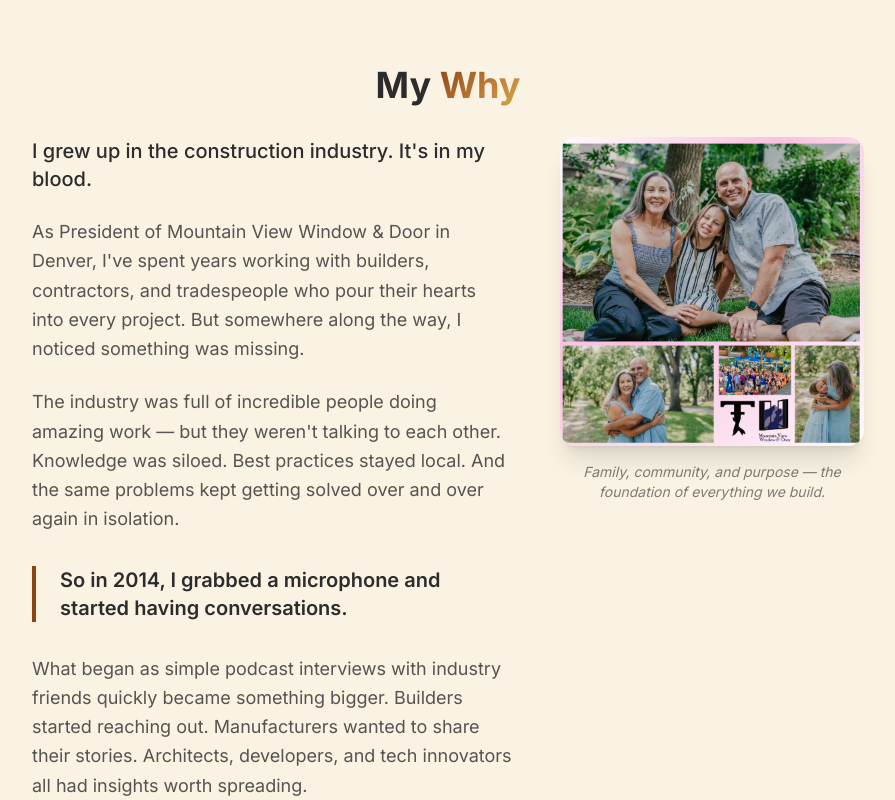
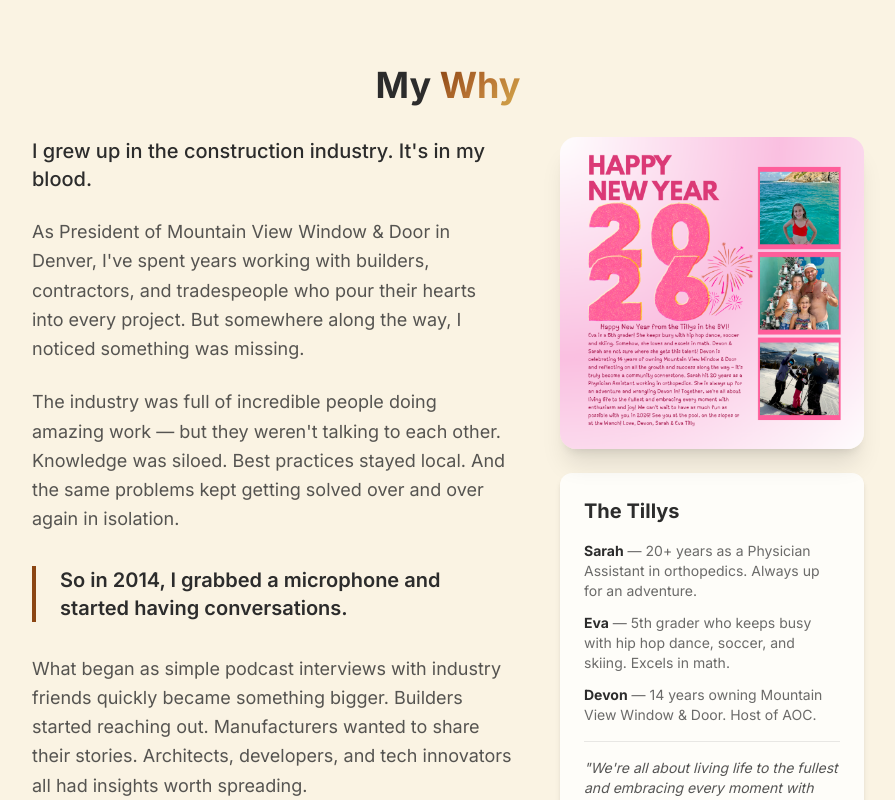
Before and after one commit to HummingAgent/aoc-website, a Next.js app: page /about in a window 1280 px wide. Shown: the part 980-1780 px from the top of the page, without its empty margins (192-1087 px from the left). Built offline with nearby package versions, Linux system fonts and the light colour scheme; a web font is replaced by a local one.

Commit message:
feat: Add Devon's New Year card with family details
- Swapped to actual New Year card image with adventure photos
- Added family bio box: Sarah (PA), Eva (5th grader), Devon
- Included family motto about living life to the fullest

```diff
--- a/src/app/about/page.tsx
+++ b/src/app/about/page.tsx
@@ -227,20 +227,30 @@ export default function AboutPage() {
                 </p>
               </div>
 
-              {/* Family Image */}
-              <div className="lg:col-span-2">
+              {/* Family / New Year Card */}
+              <div className="lg:col-span-2 space-y-6">
                 <div className="relative rounded-2xl overflow-hidden shadow-xl">
                   <Image
-                    src="/images/devon-family.png"
-                    alt="Devon Tilly with family and the AOC community"
+                    src="/images/devon-new-year-card.png"
+                    alt="The Tilly Family - Devon, Sarah, and Eva"
                     width={600}
-                    height={700}
+                    height={800}
                     className="w-full h-auto object-cover"
                   />
                 </div>
-                <p className="text-center text-charcoal/60 text-sm mt-4 italic">
-                  Family, community, and purpose — the foundation of everything we build.
-                </p>
+
+                {/* Family Details */}
+                <div className="bg-white/80 rounded-xl p-6 shadow-md">
+                  <h3 className="font-playfair text-xl font-bold text-charcoal mb-4">The Tillys</h3>
+                  <div className="space-y-3 text-charcoal/70 text-sm">
+                    <p><strong className="text-charcoal">Sarah</strong> — 20+ years as a Physician Assistant in orthopedics. Always up for an adventure.</p>
+                    <p><strong className="text-charcoal">Eva</strong> — 5th grader who keeps busy with hip hop dance, soccer, and skiing. Excels in math.</p>
+                    <p><strong className="text-charcoal">Devon</strong> — 14 years owning Mountain View Window & Door. Host of AOC.</p>
+                  </div>
+                  <p className="mt-4 text-charcoal/80 italic text-sm border-t border-charcoal/10 pt-4">
+                    "We're all about living life to the fullest and embracing every moment with enthusiasm and joy."
+                  </p>
+                </div>
               </div>
             </div>
           </motion.div>
```
Also changed, not shown: public/images/devon-new-year-card.png (added).
